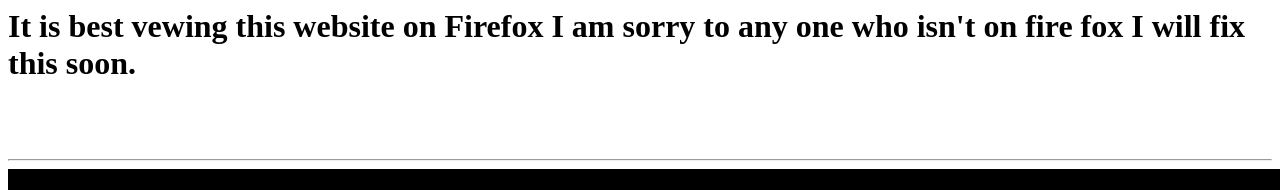
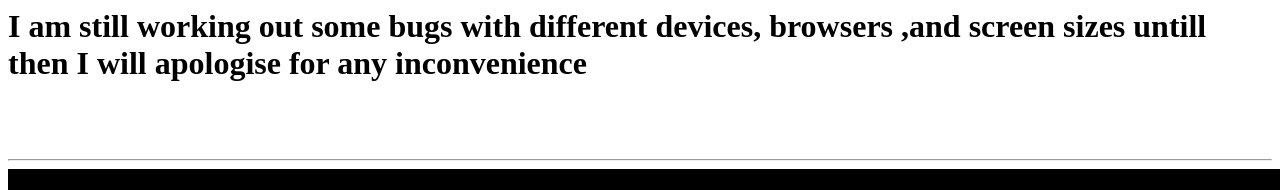
Before and after one commit to JTravis08/JTravis08.github.io, a plain HTML site: page index.html in a window 1280 px wide. Shown: the top 190 px of the page. Drawn offline with Linux system fonts and the light colour scheme.

```diff
--- a/index.html
+++ b/index.html
@@ -11,7 +11,7 @@ return text;
 
    }
     </script>
-    <p><h1>It is best vewing this website on  Firefox I am sorry to any one who isn't on fire fox I will fix this soon. </h1></p>
+    <p> <h1>I am still working out some bugs with different devices, browsers ,and screen sizes untill then I will apologise for any inconvenience  </h1> </p>
      <marquee class="scrolling-text">start, text, and intro</marquee>
   <hr />
    </head>
```
